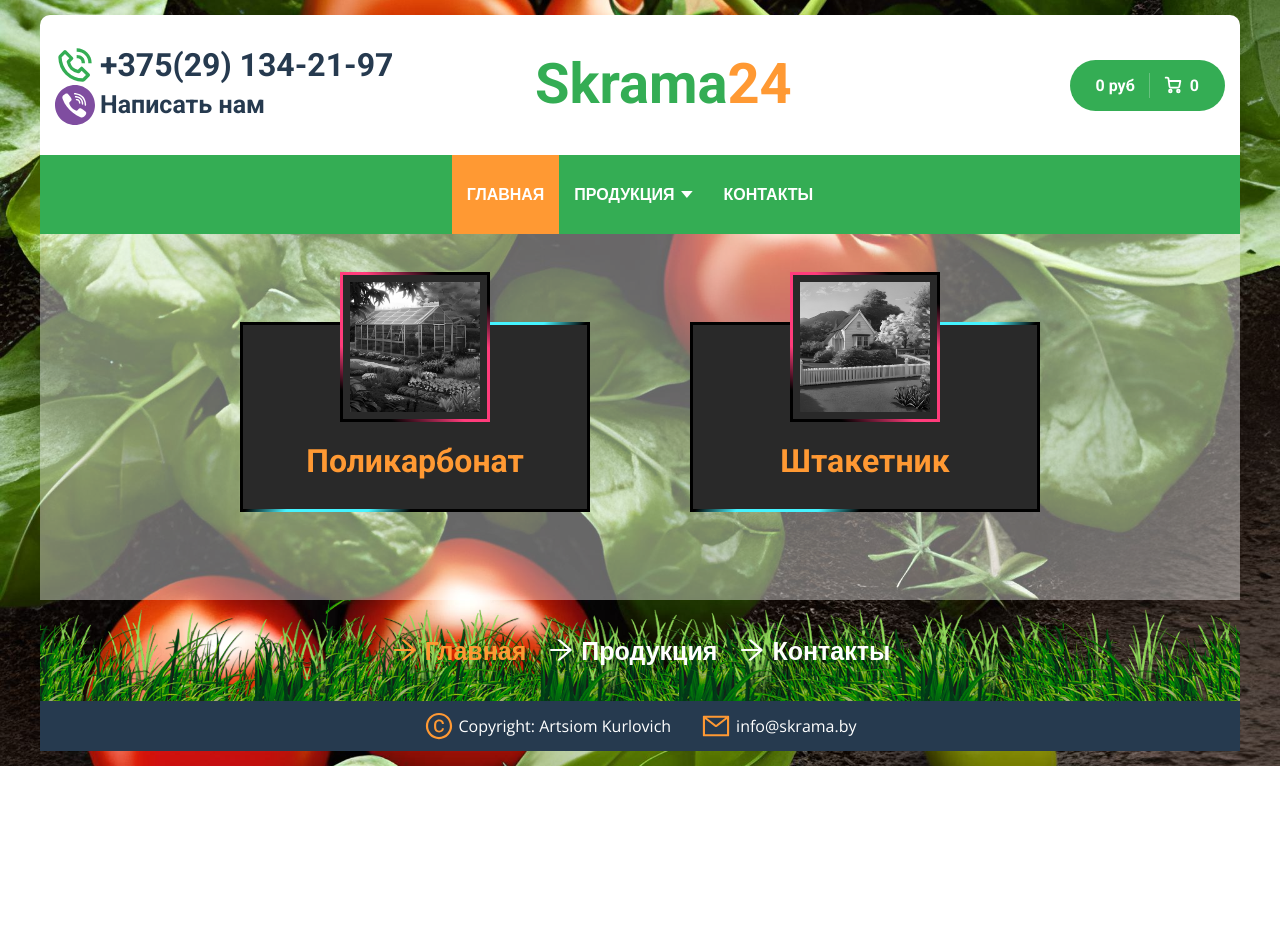
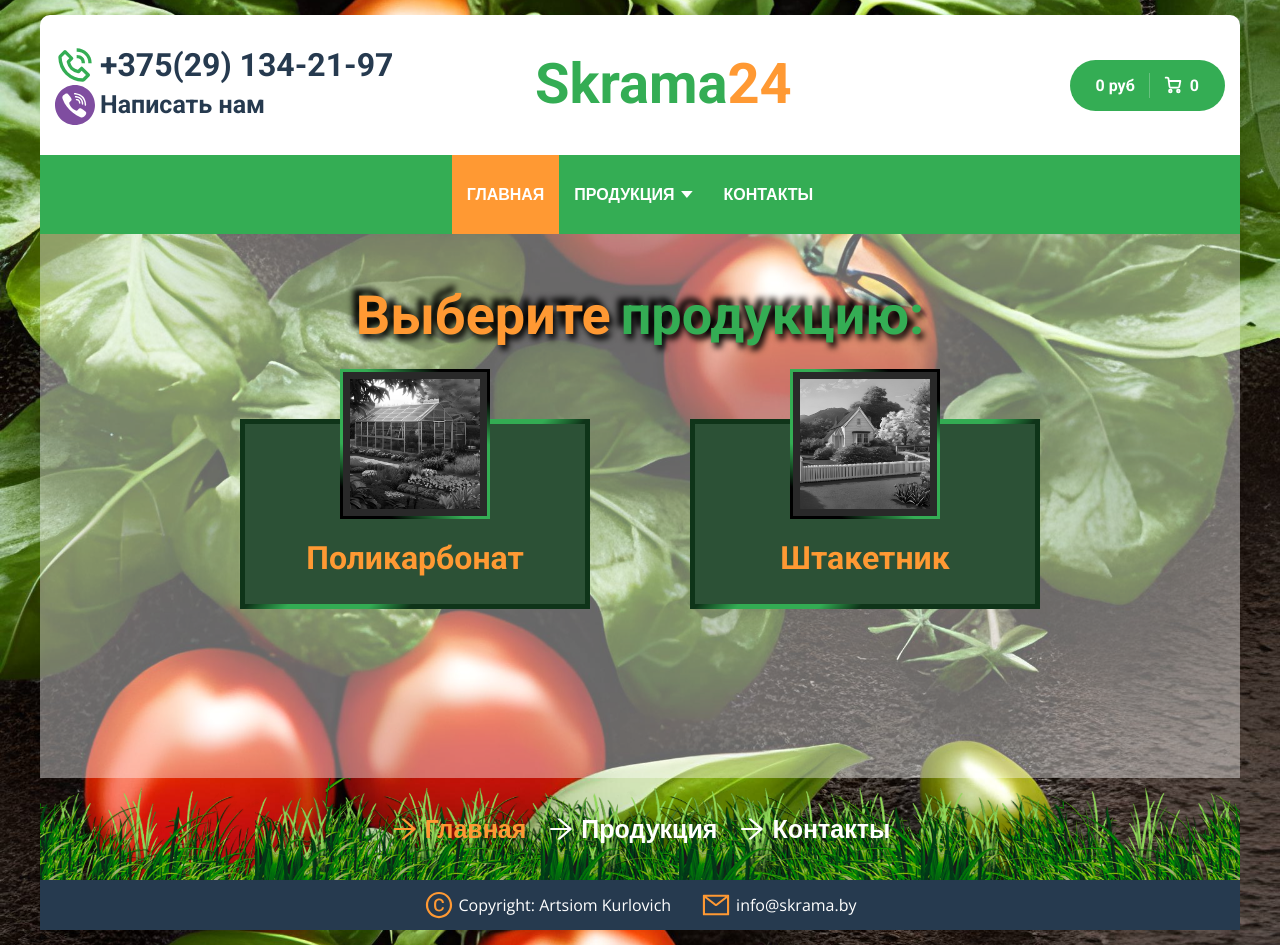
Before and after one commit to akurlovich/skrama.by_client, a React (Create React App) app: page / in a window 1280 px wide. Before the commit the page ends 800 px from the top, so only its background shows below. Built offline with nearby package versions, Linux system fonts and the light colour scheme; what @fluentui/react would draw is missing.

Commit message:
feat: title in main

```diff
--- a/src/components_V2/Home/Home.tsx
+++ b/src/components_V2/Home/Home.tsx
@@ -18,8 +18,18 @@ const Home: FC = () => {
     <main className="main__wrapper">
       {/* <ProductInfo/> */}
       {/* <ProductsBlock/> */}
-      <TypeBlock title='Поликарбонат' linkTo="polikarbonat-main" imgSrc={polik}/>
-      <TypeBlock title='Штакетник' linkTo="shtaketnik" imgSrc={shtak}/>
+      <div className="main__wrapper__title">
+        <div className="main__wrapper__title_primary">
+          Выберите
+        </div>
+        <div className="main__wrapper__title_secondary">
+          продукцию:
+        </div>
+      </div>
+      <div className="main__wrapper__main">
+        <TypeBlock title='Поликарбонат' linkTo="polikarbonat-main" imgSrc={polik}/>
+        <TypeBlock title='Штакетник' linkTo="shtaketnik" imgSrc={shtak}/>
+      </div>
       {/* <MainImage/>
       <MainAbout/>
       <MainChooseUs/>
--- a/src/components_V2/Home/home.scss
+++ b/src/components_V2/Home/home.scss
@@ -2,18 +2,54 @@
 
   &__wrapper {
     width: 100%;
-    flex: 1 0 auto;
+    // flex: 1 0 auto;
+    height: 68vh;
     background: rgba(255,255,255, 0.4);
-    align-items: center;
-    display: flex;
-    text-align: center;
-    justify-content: center;
-    flex-wrap: wrap;
-    gap: 100px;
-    padding: 80px 0px;
+    // align-items: center;
+    // display: flex;
+    // flex-direction: column;
+    // text-align: center;
+    // justify-content: center;
+    // flex-wrap: wrap;
+    // gap: 100px;
+    // padding: 80px 0px;
 
-    &__img {
+    // &__img {
+    //   width: 100%;
+    // }
+    &__title {
+      display: flex;
+      gap: 10px;
+      justify-content: center;
+      font-family: "Roboto",sans-serif;
+      font-weight: 700;
+      line-height: 1.2;
+      font-size: 54px;
+      color: var(--light);
+      text-align: center;
+      padding-top: 50px;
+      text-shadow: 3px 5px 6px #000, -6px -7px 6px #000;
+
+      &_primary {
+        // color: var(--primary);
+        color: var(--secondary);
+      }
+
+      &_secondary {
+        // color: var(--secondary);
+        color: var(--primary);
+      }
+    }
+
+    &__main {
       width: 100%;
+      // align-items: center;
+      display: flex;
+      // text-align: center;
+      justify-content: center;
+      flex-wrap: wrap;
+      gap: 100px;
+      padding: 70px 0px;
     }
   }
 
--- a/src/components_V2/TypeBlock/typeblock.scss
+++ b/src/components_V2/TypeBlock/typeblock.scss
@@ -14,6 +14,7 @@
   width: 350px;
   height: 190px;
   background: #333;
+  // background: rgba(255, 255, 255, 1.0);
   transition: 0.5s;
 
   &:hover {
@@ -48,14 +49,15 @@
       // transform: translate(-50%, -50%);
       width: 600px;
       height: 120px;
-      background: linear-gradient(transparent, #45f3ff, #45f3ff, #45f3ff, transparent);
+      // background: linear-gradient(transparent, #45f3ff, #45f3ff, #45f3ff, transparent);
+      background: linear-gradient(transparent, var(--primary), var(--primary), var(--primary), transparent);
       animation: animate 4s linear infinite;
     }
 
     &::after {
       content: "";
       position: absolute;
-      inset: 3px;
+      inset: 5px;
       background: #292929;
     }
   }
@@ -80,7 +82,8 @@
       width: 500px;
       height: 150px;
       transform: translate(-50%, -50%);
-      background: linear-gradient(transparent, #ff3c7b, #ff3c7b, #ff3c7b, transparent);
+      // background: linear-gradient(transparent, #ff3c7b, #ff3c7b, #ff3c7b, transparent);
+      background: linear-gradient(transparent, var(--primary), var(--primary), var(--primary), transparent);
       animation: animate2 6s linear infinite;
     }
 
@@ -116,6 +119,7 @@
     align-items: flex-end;
     // align-items: center;
     overflow: hidden;
+    background: rgba(52, 173, 84, 0.3);
 
     & .details {
       padding: 40px;
```
